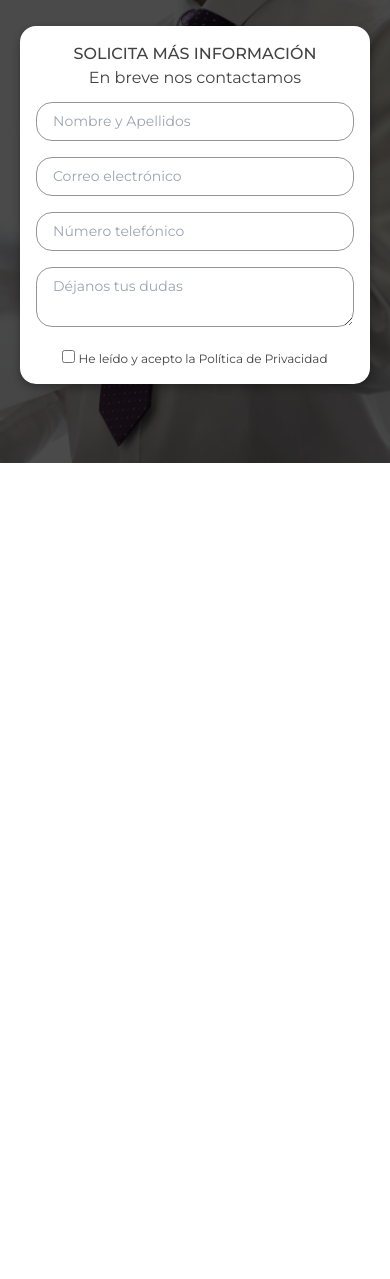
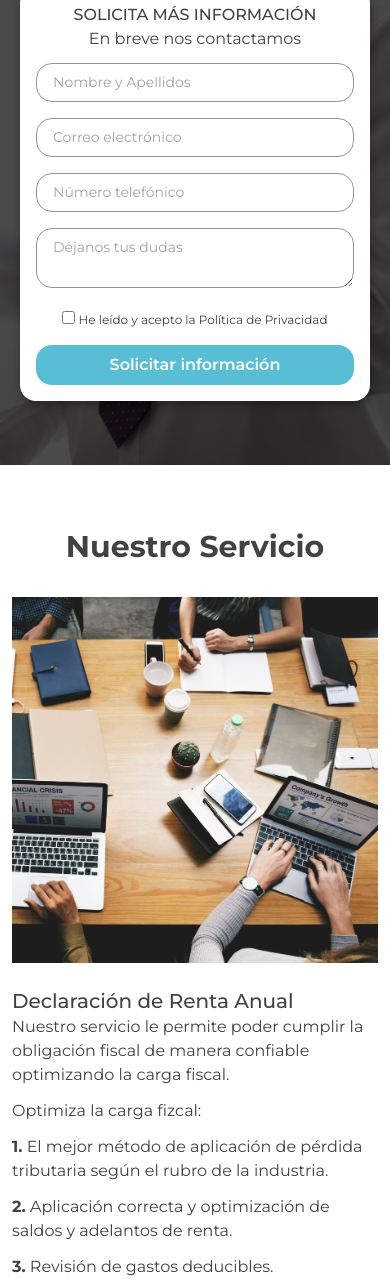
Before and after one commit to frojasCode/cgestiona, a plain HTML site: page index.html in a window 390 px wide. Shown: the part 381-1660 px from the top of the page. Before the commit the page ends 844 px from the top, so only its background shows below. Drawn offline with nearby package versions, Linux system fonts and the light colour scheme.

Commit message:
nuestro servicio mobile

```diff
--- a/index.html
+++ b/index.html
@@ -35,7 +35,7 @@
             </ul>
           </div>
           <!-- NAV HAMGURGUER -->
-          <div class="nav-hamburguer" onclick="menuMobile()">
+          <div class="nav-hamburguer lg:hidden" onclick="menuMobile()">
             <svg
               xmlns="http://www.w3.org/2000/svg"
               class="icon icon-tabler icon-tabler-menu-2"
@@ -162,9 +162,10 @@
           </div>
         </div>
       </nav>
-      <div class="header flex flex-col justify-center items-center">
+      <!-- HEADER -->
+      <div class="header pb-16 flex flex-col justify-center items-center">
         <div class="header-information container px-3 mx-auto text-center">
-          <h1 class="text-xl font-bold my-3">
+          <h1 class="text-2xl font-bold my-3">
             DECLARACIÓN RENTA ANUAL Y LA REVISIÓN DE LA DJ ANUAL 2022
           </h1>
           <ul>
@@ -199,10 +200,42 @@
                 He leído y acepto la <span>Política de Privacidad</span>
               </label>
             </div>
+            <button type="submit">Solicitar información</button>
           </form>
         </div>
       </div>
     </header>
+    <main>
+      <h1 class="text-3xl mt-16 text-center px-3 font-bold">
+        Nuestro Servicio
+      </h1>
+      <section class="servicio flex flex-col gap-6 mt-8">
+        <div class="servicio-img px-3">
+          <img src="./assets/img/servicio.jpeg" alt="" />
+        </div>
+        <div class="servicio-information px-3">
+          <h1 class="text-xl font-medium">Declaración de Renta Anual</h1>
+          <p>
+            Nuestro servicio le permite poder cumplir la obligación fiscal de
+            manera confiable optimizando la carga fiscal.
+          </p>
+          <p class="my-3">Optimiza la carga fizcal:</p>
+          <ul class="flex flex-col gap-3">
+            <li>
+              <span class="font-bold">1.</span> El mejor método de aplicación de
+              pérdida tributaria según el rubro de la industria.
+            </li>
+            <li>
+              <span class="font-bold">2.</span> Aplicación correcta y
+              optimización de saldos y adelantos de renta.
+            </li>
+            <li>
+              <span class="font-bold">3.</span> Revisión de gastos deducibles.
+            </li>
+          </ul>
+        </div>
+      </section>
+    </main>
   </body>
   <!-- Scripts -->
   <script src="https://unpkg.com/scrollreveal@4.0.0/dist/scrollreveal.min.js"></script>
--- a/style.css
+++ b/style.css
@@ -7,7 +7,7 @@
 }
 
 :root {
-    --celeste: #57BED5;
+    --celeste: #57bed5;
     --texto-secundario: #959596;
     --texto-primario: #424242;
     --white: #FFFFFF;
@@ -159,3 +159,19 @@ form input[type='checkbox']{
     margin: 0 auto;
     text-align: center;
 }
+
+form button{
+    background-color: var(--celeste) !important;
+    padding: 8px 16px;
+    margin: 0 auto;
+    color: var(--white);
+    font-weight: 600;
+    border-radius: 16px;
+    width: 100%;
+    outline: none;
+    margin-top: 16px;
+}
+
+form button:hover{
+    box-shadow: 0 4px 8px rgba(87, 190, 213, .4);
+}
```
Also changed, not shown: assets/img/servicio.jpeg (renamed from assets/img/AdobeStock_339750337-min.jpeg).
